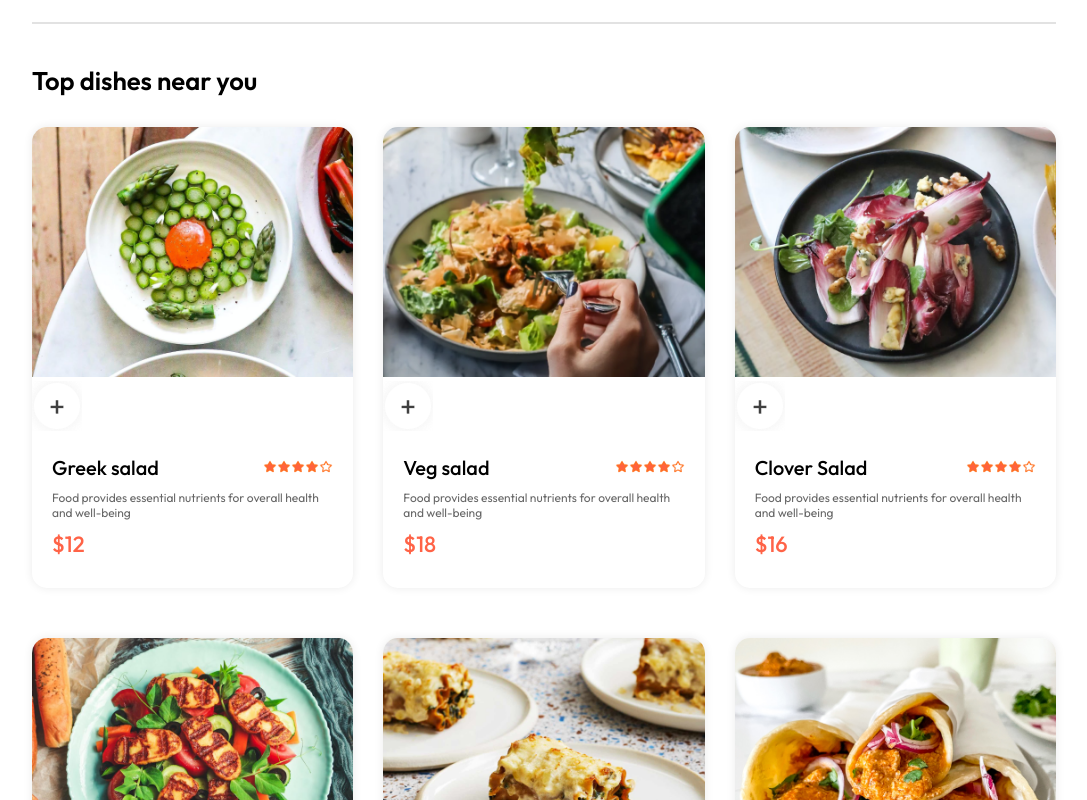
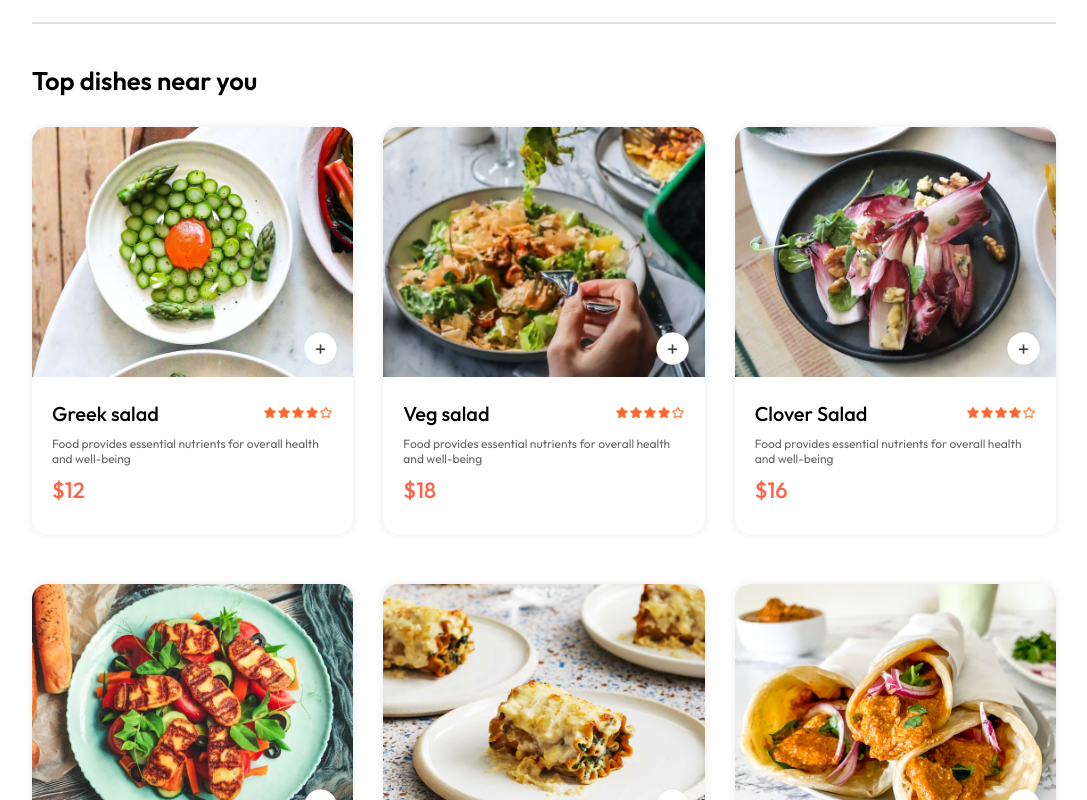
Before and after one commit to Prachismita-Panda/Practice, a React app: page / in a window 1280 px wide. Shown: the part 880-1680 px from the top of the page, without its empty margins (96-1183 px from the left). Built offline with nearby package versions, Linux system fonts and the light colour scheme; the HTML template or start-up script is replaced by a standard one.

Commit message:
content added

```diff
--- a/src/components/FoodItem/FoodItem.css
+++ b/src/components/FoodItem/FoodItem.css
@@ -39,3 +39,15 @@
     margin: 10px 0px ;
 
 }
+.food-item-img-container{
+    position: relative;
+}
+.food-item-img-container .add{
+    width: 35px;
+    position: absolute;
+    bottom: 15px;
+    right: 15px;
+    cursor: pointer;
+    border-radius: 50%;
+
+}
--- a/src/components/FoodItem/FoodItem.jsx
+++ b/src/components/FoodItem/FoodItem.jsx
@@ -13,6 +13,9 @@ const FoodItem = ({id,name,price,description,image}) => {
             {!itemCount
                 ?<img className='add' onClick={()=>setItemCount(prev=>prev+1)} src={assets.add_icon_white} alt="" />
                 :<div className='food-item-counter'>
+                    <img onClick={()=>setItemCount(prev=>prev-1)} src={assets.remove_icon_red} alt="" />
+                    <p>{itemCount}</p>
+                    <img onClick={()=>setItemCount(prev=>prev+1)} src={assets.add_icon_green} alt="" />
 
                 </div>
             }
```
